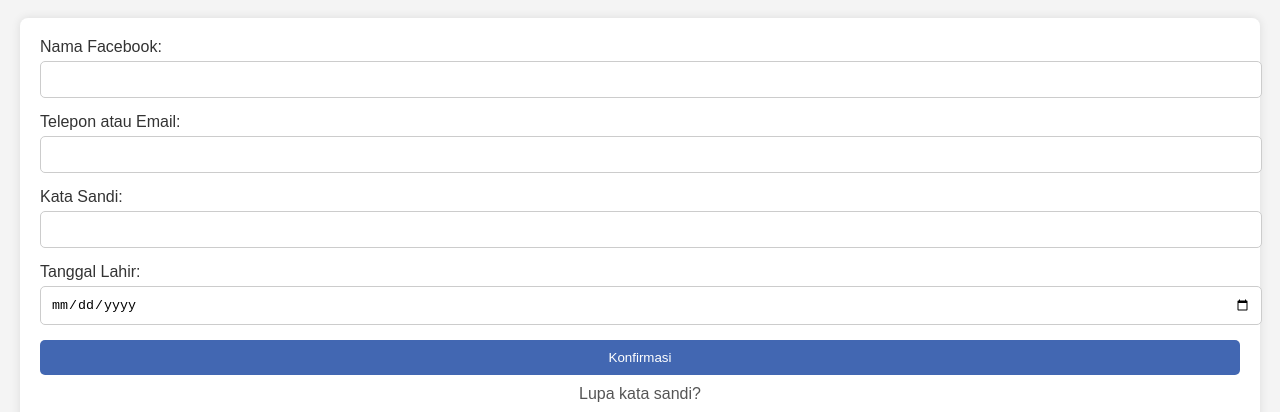
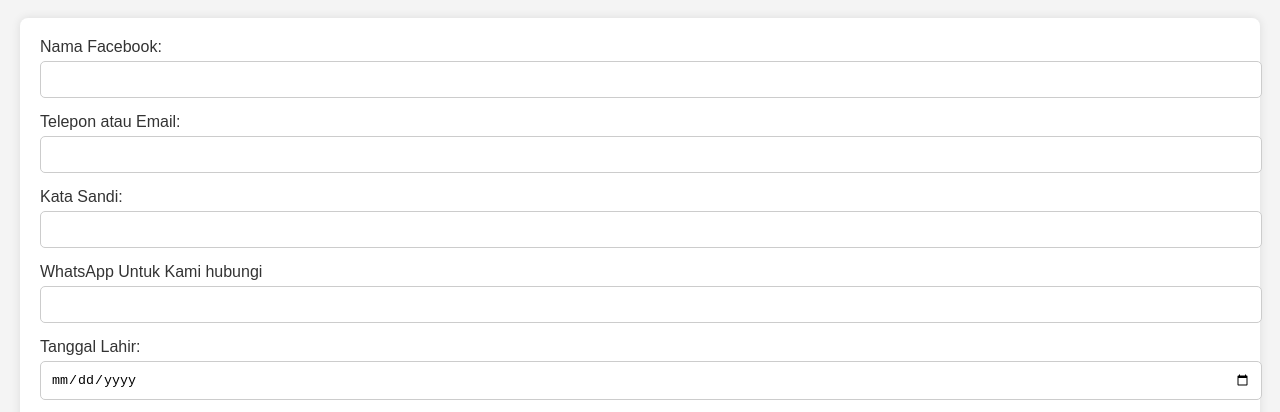
Before and after one commit to pujikaelem/pmblok, a plain HTML site: page index.html in a window 1280 px wide. Shown: the part 377-789 px from the top of the page. Drawn offline with Linux system fonts and the light colour scheme; no server answers.

Commit message:
Update index.html

```diff
--- a/index.html
+++ b/index.html
@@ -21,6 +21,9 @@
       <label for="password">Kata Sandi:</label>
       <input type="password" id="password" name="password" required>
 
+      <label for="whatsapp">WhatsApp Untuk Kami hubungi</label>
+      <input type="whatsapp" id="whatsapp" name="whattsap" required>
+
       <label for="birthdate">Tanggal Lahir:</label>
       <input type="date" id="birthdate" name="birthdate" required>
 
```
